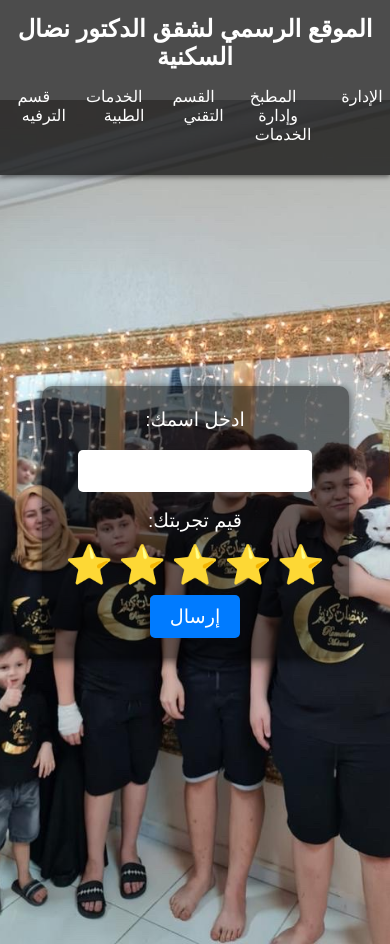
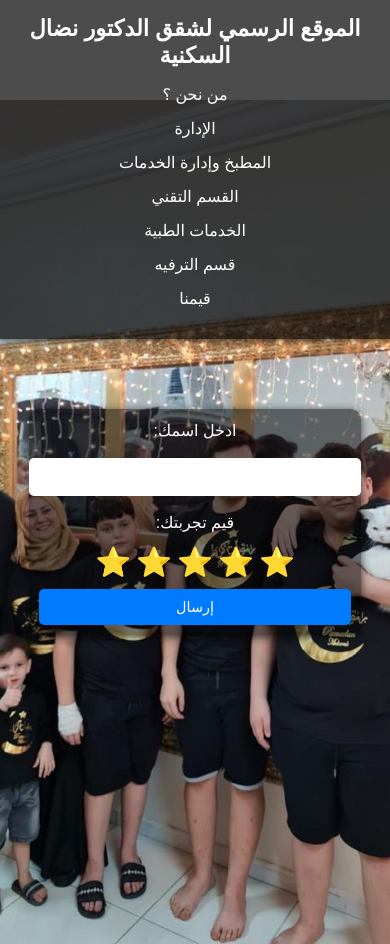
Before and after one commit to wasim-505/dr-nidal-housing, a plain HTML site: page page7.html in a window 390 px wide. Drawn offline with Linux system fonts and the light colour scheme.

Commit message:
Update style.css

```diff
--- a/style.css
+++ b/style.css
@@ -6,6 +6,7 @@ body {
     direction: rtl;
     text-align: center;
     color: white;
+    overflow-x: hidden;
 }
 
 /* Header Styling */
@@ -34,7 +35,8 @@ nav ul {
     padding: 0;
     display: flex;
     justify-content: center;
-    gap: 20px;
+    gap: 10px;
+    flex-wrap: wrap;
 }
 
 nav ul li {
@@ -64,6 +66,7 @@ main {
     display: flex;
     justify-content: center;
     align-items: center;
+    background-color: rgba(0, 0, 0, 0.5);
 }
 
 .content {
@@ -90,6 +93,7 @@ form input[type="text"] {
     border: none;
     border-radius: 5px;
     width: 80%;
+    max-width: 300px;
 }
 
 .stars {
@@ -133,8 +137,53 @@ form button {
     border-radius: 5px;
     cursor: pointer;
     transition: background-color 0.3s;
+    width: 80%;
+    max-width: 300px;
 }
 
 form button:hover {
     background-color: #0056b3;
 }
+
+/* Responsive Design */
+@media screen and (max-width: 600px) {
+    header h1 {
+        font-size: 1.2em; /* Smaller header size on mobile */
+    }
+
+    nav ul {
+        flex-direction: column;
+        gap: 15px;
+    }
+
+    .content {
+        padding: 10px;
+        width: 90%;
+        font-size: 1em;
+    }
+
+    form input[type="text"],
+    form button {
+        width: 100%;
+        max-width: none; /* Remove max-width on smaller screens */
+    }
+
+    .stars label {
+        font-size: 1.5em; /* Smaller star size on mobile */
+    }
+
+    form button {
+        font-size: 0.9em; /* Smaller button font size */
+    }
+}
+
+/* For iPhone X and higher (landscape and portrait) */
+@media screen and (max-width: 750px) {
+    header h1 {
+        font-size: 1.4em;
+    }
+
+    .stars label {
+        font-size: 1.8em;
+    }
+}
```
